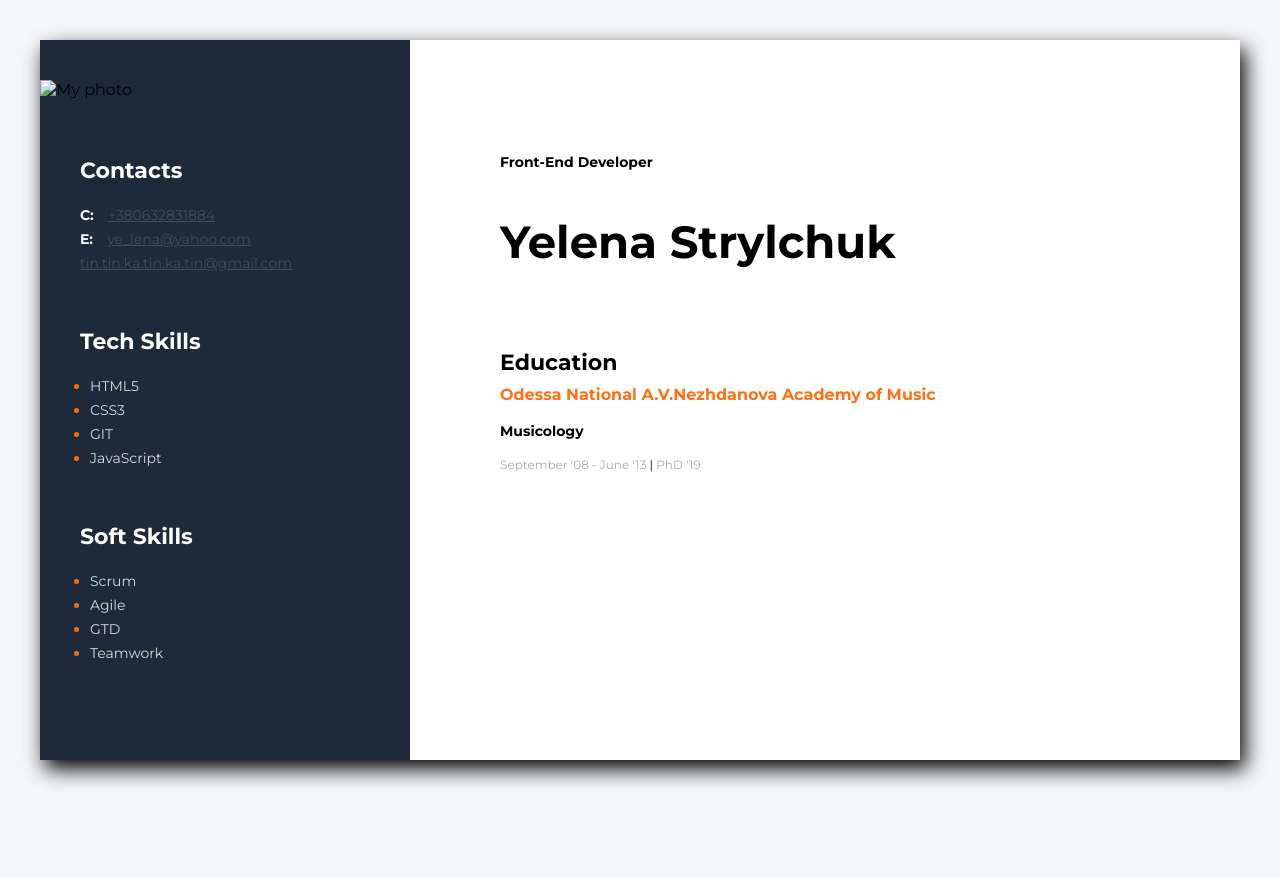
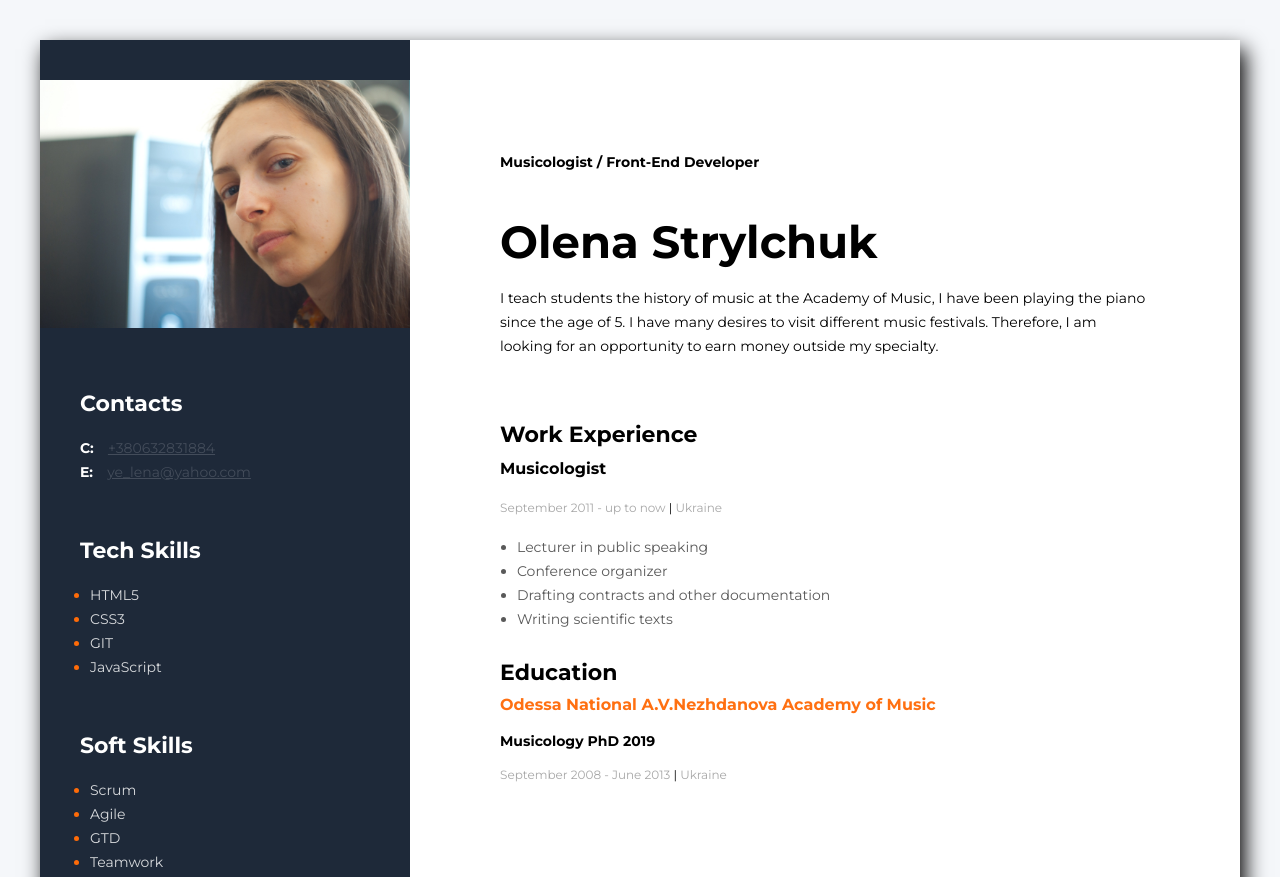
Before and after one commit to Yelena-Str/rsschool-cv, a plain HTML site: page index.html in a window 1280 px wide. Shown: the top 877 px of the page. Before the commit the page ends 800 px from the top, so only its background shows below. Drawn offline with Linux system fonts and the light colour scheme.

Commit message:
new-ol-cv

```diff
--- a/index.html
+++ b/index.html
@@ -4,16 +4,14 @@
     <meta charset="UTF-8">
     <meta name="viewport" content="width=device-width, initial-scale=1.0">
     <title>My resume</title>
-    <link rel="stylesheet" href="/style.css">
+    <link rel="stylesheet" href="style.css">
     <link href="https://fonts.googleapis.com/css2?family=Montserrat:wght@400;700&display=swap" rel="stylesheet">
-    <link rel="stylesheet" type="text/css" href="theme.css">
-    <link rel="stylesheet" type="text/css" href="print.css" media="print">
 </head>
 <body>
-    <! --- main container --->
+
     <div class="wrapper">
        <aside class="sidebar">
-           <img src="./img/photo.jpg" alt="My photo" class="my-photo">
+           <img src="DSC_0777.jpg" alt="My photo" class="my-photo">
 
             <!---Contacts container-->
             <div class="contacts-container">
@@ -25,7 +23,6 @@
                 <div>
                     <span class="contacts-type">E:</span>
                     <a class="contacts-link" href="mailto:ye_lena@yahoo.com">ye_lena@yahoo.com</a>
-                    <div><a class="contacts-link" href="mailto:tin.tin.ka.tin.ka.tin@gmail.com">tin.tin.ka.tin.ka.tin@gmail.com</a></div>
                 </div>
             </div>
 
@@ -36,6 +33,7 @@
                     <li class="tech-skills-item"><span class="tech-skills-text">HTML5</span></li>
                     <li class="tech-skills-item"><span class="tech-skills-text">CSS3</span></li>
                     <li class="tech-skills-item"><span class="tech-skills-text">GIT</span></li>
+
                     <li class="tech-skills-item"><span class="tech-skills-text">JavaScript</span></li>
 
                 </ul>
@@ -53,21 +51,86 @@
             </div>
        </aside>
 
-        <! --- about me container --- >
+
         <div class="about-me-container">
             <!---about me main info--->
             <div class="info-container">
-                <h2 class="profession">Front-End Developer</h2>
-                <h1 class="name">Yelena Strylchuk</h1>
-        </div>
+                <h2 class="profession">Musicologist  / Front-End Developer</h2>
+                <h1 class="name">Olena Strylchuk</h1>
+                <p class="description">I teach students the history of music at the Academy of Music, I have been playing the piano since the age of 5. I have many desires to visit different music festivals. Therefore, I am looking for an opportunity to earn money outside my specialty.</p>
+            </div>
 
+
+           <!-- <div class="projects-container">
+                <h3 class="projects-title">Projects</h3>
+                <b>
+                <ol class="projects-item">
+                    <li>
+                        <a class="projets-link" href="https://lovecamp.allinsol.com">https://lovecamp.allinsol.com/</a>
+                        <span class="projets-link">.........................</span>
+                        <span>[ <span class="projets-link">HTML5, CSS3</span> ]</span>
+                    </li>
+                    <li>
+                        <a class="projets-link" href="https://cryptohub.goit.ua">https://cryptohub.goit.ua/</a>
+                        <span class="projets-link">...................................</span>
+                        <span>[ <span class="projets-link">JavaScript</span> ]</span>
+                        </li>
+                    <li>
+                        <a class="projets-link" href="https://kidslike.goit.co.ua">https://kidslike.goit.co.ua/</a>
+                        <span class="projets-link">...................................</span>
+                        <span>[ <span class="projets-link">Reeact.js, Node.js</span> ]</span>
+                    </li>
+                </ol>
+                </b>
+            </div> -->
+
+            <!---work experience--->
+            <div>
+                <h3 class="projects-title">Work Experience</h3>
+
+                <!---company 1--->
+                <div>
+                    <h4 class="profession-title">Musicologist<span class="company"></span></h4>
+                    <span class="prof-time">September 2011 - up to now <span class="prof-devider">|</span> Ukraine</span>
+
+                    <ul class="prof-duties">
+                        <li>Lecturer in public speaking</li>
+                        <li>Conference organizer</li>
+                        <li>Drafting contracts and other documentation</li>
+                        <li>Writing scientific texts</li>
+                    </ul>
+                </div>
+
+                <!---company 2--->
+               <!-- <div>
+                    <h4 class="profession-title">Manager <span class="company">Roga & Kopyta New</span></h4>
+                    <span class="prof-time">March 2015 - October 2019 <span class="prof-devider">|</span> Ukraine</span>
+
+                    <ul class="prof-duties">
+                        <li>Lorem ipsum dolor sit amet, consectetur adipiscing elit, sed do eiusmod labore et dolore magna aliqua.</li>
+                        <li>Quis ipsum suspendisse ulrtices gravida.</li>
+                        <li>Risus commodo viverra maecenas.</li>
+                    </ul>
+                </div> -->
+
+                <!---company 3--->
+                <!-- <div>
+                    <h4 class="profession-title">Manager <span class="company"></span></h4>
+                    <span class="prof-time">June 2014 - February 2015 <span class="prof-devider">|</span> Ukraine</span>
+
+                    <ul class="prof-duties">
+                        <li>Lorem ipsum dolor sit amet, consectetur adipiscing elit.</li>
+                        <li>Quis ipsum suspendisse ulrtices gravida.</li>
+                        <li>Risus commodo viverra maecenas.</li>
+                    </ul>
+                </div> -->
 
                 <!---Education-->
                 <div>
                     <h3 class="projects-title">Education</h3>
                     <h4 class="company">Odessa National A.V.Nezhdanova Academy of Music</h4>
-                    <p class="musicology">Musicology</p>
-                    <p class="prof-time">September '08 - June '13 <span class="prof-devider">|</span> PhD '19</p>
+                    <p class="musicology">Musicology PhD 2019</p>
+                    <p class="prof-time">September 2008 - June 2013 <span class="prof-devider">|</span> Ukraine</p>
                 </div>
             </div>
         </div>
--- a/style.css
+++ b/style.css
@@ -132,7 +132,6 @@ body {
 
 .projects-item {
     margin-left: 17px;
-    list-style-position: inside;
 }
 
 .projects-container {
```
Also changed, not shown: DSC_0777.jpg (added).
